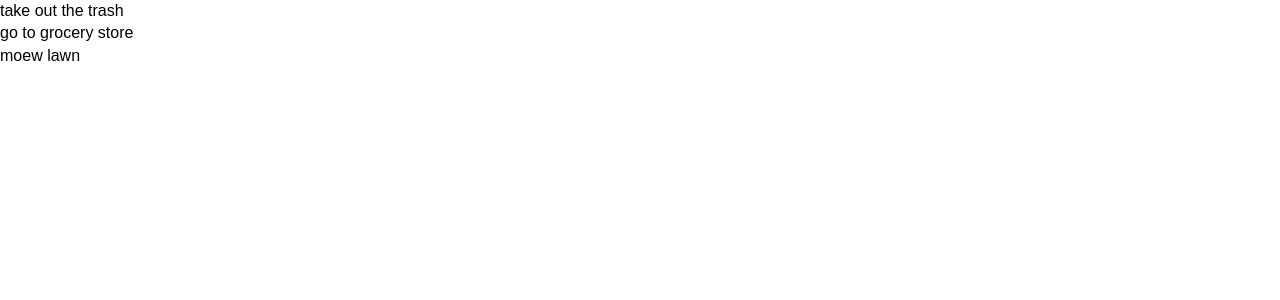
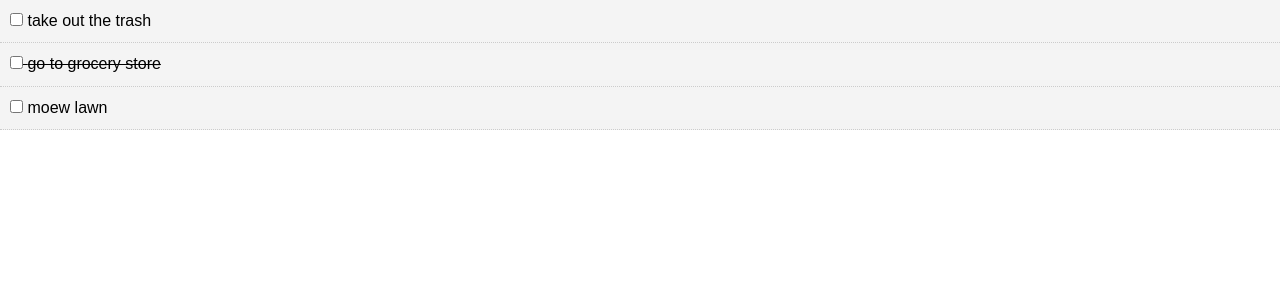
Before and after one commit to ericabasak/Final-Project-React-Redux-Frontend, a React (Create React App) app: page / in a window 1280 px wide. Shown: the top 300 px of the page. Built offline with nearby package versions, Linux system fonts and the light colour scheme.

Commit message:
toggle complete verse not complete button

```diff
--- a/src/App.js
+++ b/src/App.js
@@ -22,14 +22,23 @@ class App extends Component {
         is_complete: false
       }
     ]
+  }
 
+  // toggle complete vs not complete
+  markComplete = (id) => {
+    this.setState({ todos: this.state.todos.map(todo => {
+      if(todo.id === id) {
+        todo.is_complete = !todo.is_complete
+      }
+      return todo;
+    }) });
   }
 
   render() {
     // console.log(this.state.todos)
     return (
       <div className="App">
-        <Todos todos={this.state.todos}/>
+        <Todos todos={this.state.todos} markComplete={this.markComplete}/>
       </div>
     );
   }
--- a/src/components/TodoItem.js
+++ b/src/components/TodoItem.js
@@ -1,10 +1,23 @@
 import React, { Component } from 'react';
 
 class TodoItem extends Component {
+
+  getStyle = () => {
+    return {
+      background: '#f4f4f4',
+      padding: '10px',
+      borderBottom: '1px #ccc dotted',
+      textDecoration: this.props.todo.is_complete ? 'line-through' : 'none'
+    }
+  }
+
   render() {
     return (
-      <div>
-        <p>{ this.props.todo.title }</p>
+      <div style={this.getStyle()}>
+        <p>
+          <input type="checkbox" onChange={this.props.markComplete.bind(this, this.props.todo.id)} /> {' '}
+          { this.props.todo.title }
+        </p>
       </div>
     )
   }
--- a/src/components/Todos.js
+++ b/src/components/Todos.js
@@ -4,7 +4,7 @@ import TodoItem from './TodoItem';
 class Todos extends Component {
   render() {
     return this.props.todos.map((todo) => (
-      <TodoItem todo={todo} />
+      <TodoItem key={todo.id} todo={todo} markComplete={this.props.markComplete}/>
     ));
   }
 }
```
